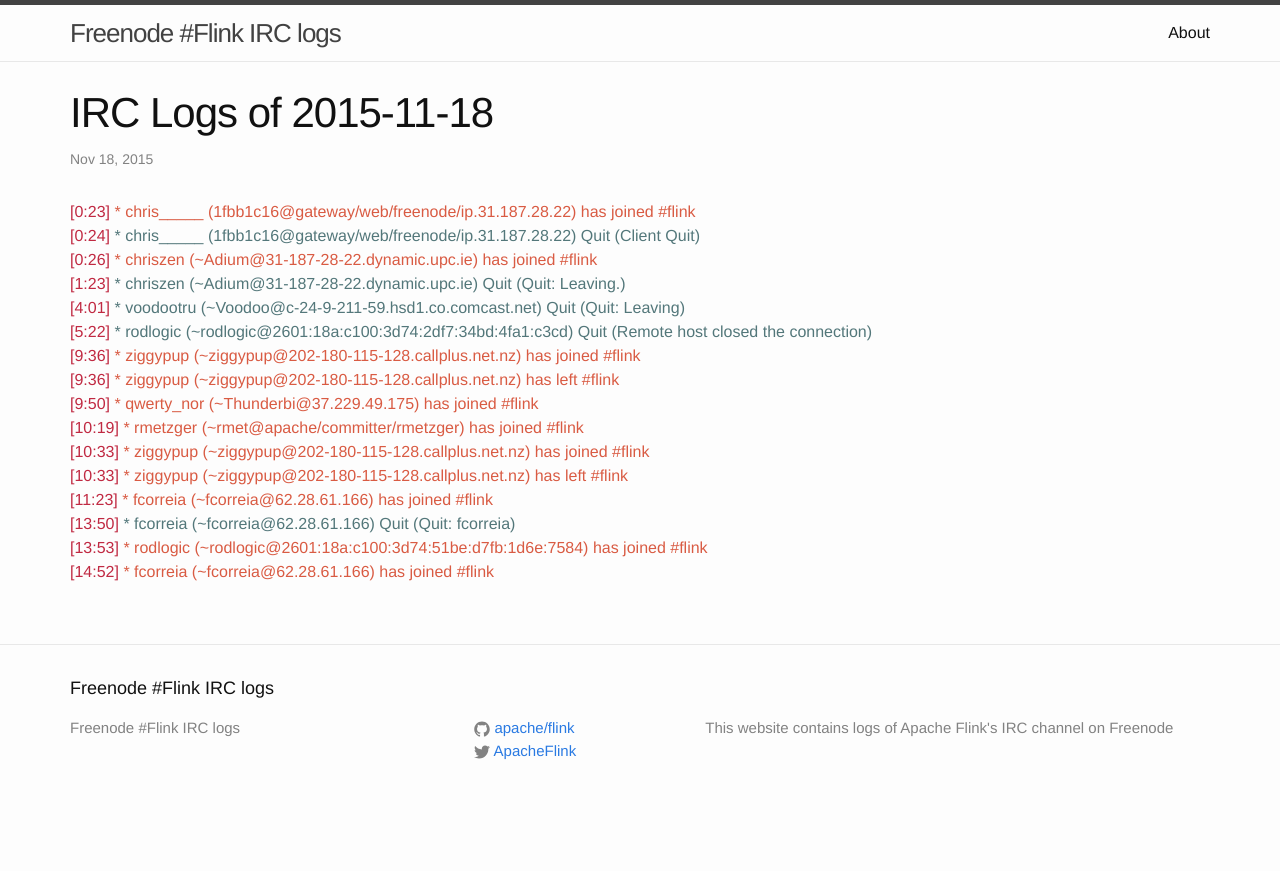
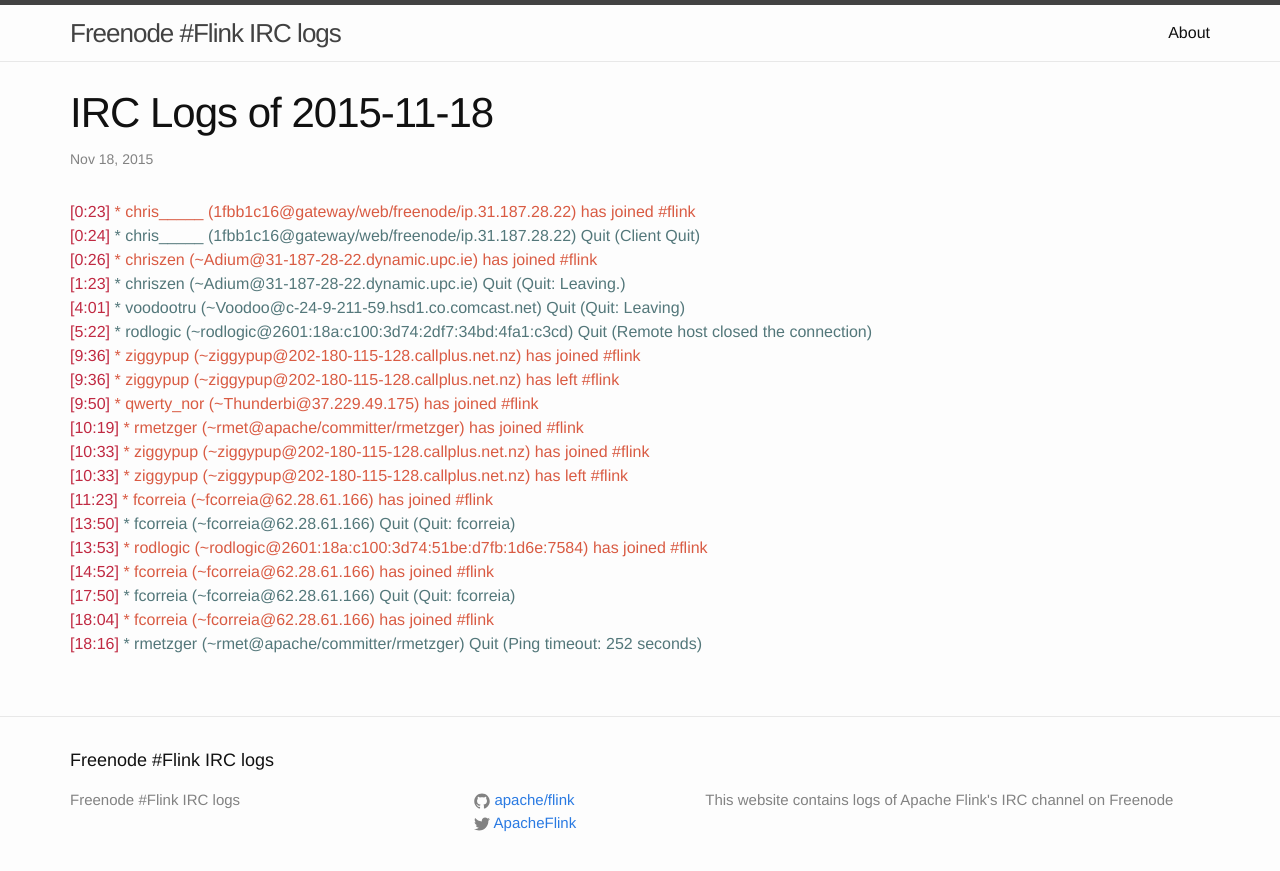
Before and after one commit to flink-irc-logs/flink-irc-logs.github.io, a Jekyll site: the page built from _posts/2015-11-18-logs.markdown, in a window 1280 px wide. Shown: the top 871 px of the page. Built offline with Jekyll 4.4.1, drawn with Linux system fonts in a browser that asks for light colours.

Commit message:
Update of the logs on Wed Nov 18 18:22:21 CET 2015

```diff
--- a/_posts/2015-11-18-logs.markdown
+++ b/_posts/2015-11-18-logs.markdown
@@ -20,3 +20,6 @@
 <span class="irc-date">[13:50]</span> <span class="irc-navy">* fcorreia (~fcorreia@62.28.61.166) Quit (Quit: fcorreia)</span><br />
 <span class="irc-date">[13:53]</span> <span class="irc-green">* rodlogic (~rodlogic@2601:18a:c100:3d74:51be:d7fb:1d6e:7584) has joined #flink</span><br />
 <span class="irc-date">[14:52]</span> <span class="irc-green">* fcorreia (~fcorreia@62.28.61.166) has joined #flink</span><br />
+<span class="irc-date">[17:50]</span> <span class="irc-navy">* fcorreia (~fcorreia@62.28.61.166) Quit (Quit: fcorreia)</span><br />
+<span class="irc-date">[18:04]</span> <span class="irc-green">* fcorreia (~fcorreia@62.28.61.166) has joined #flink</span><br />
+<span class="irc-date">[18:16]</span> <span class="irc-navy">* rmetzger (~rmet@apache/committer/rmetzger) Quit (Ping timeout: 252 seconds)</span><br />
```
